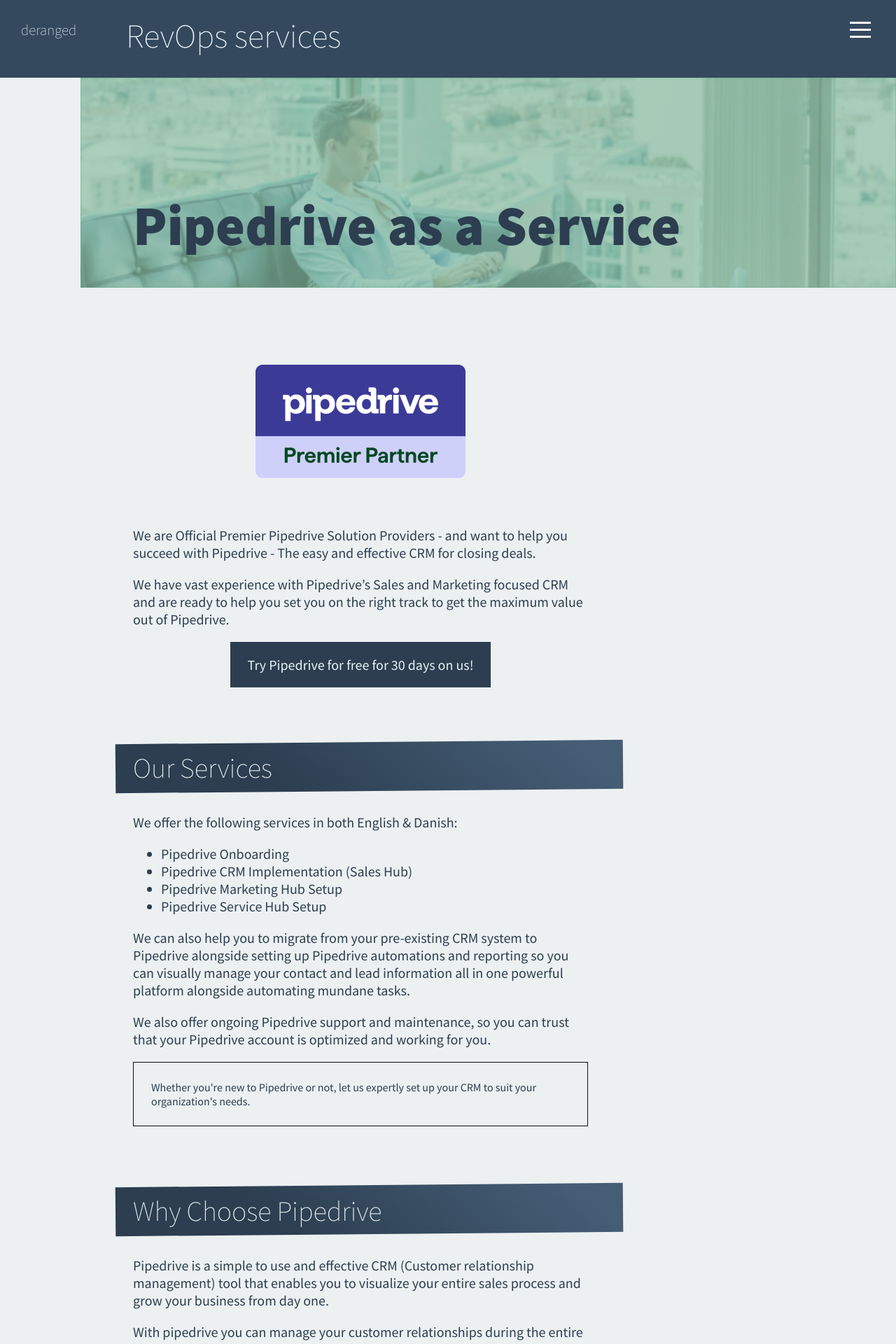
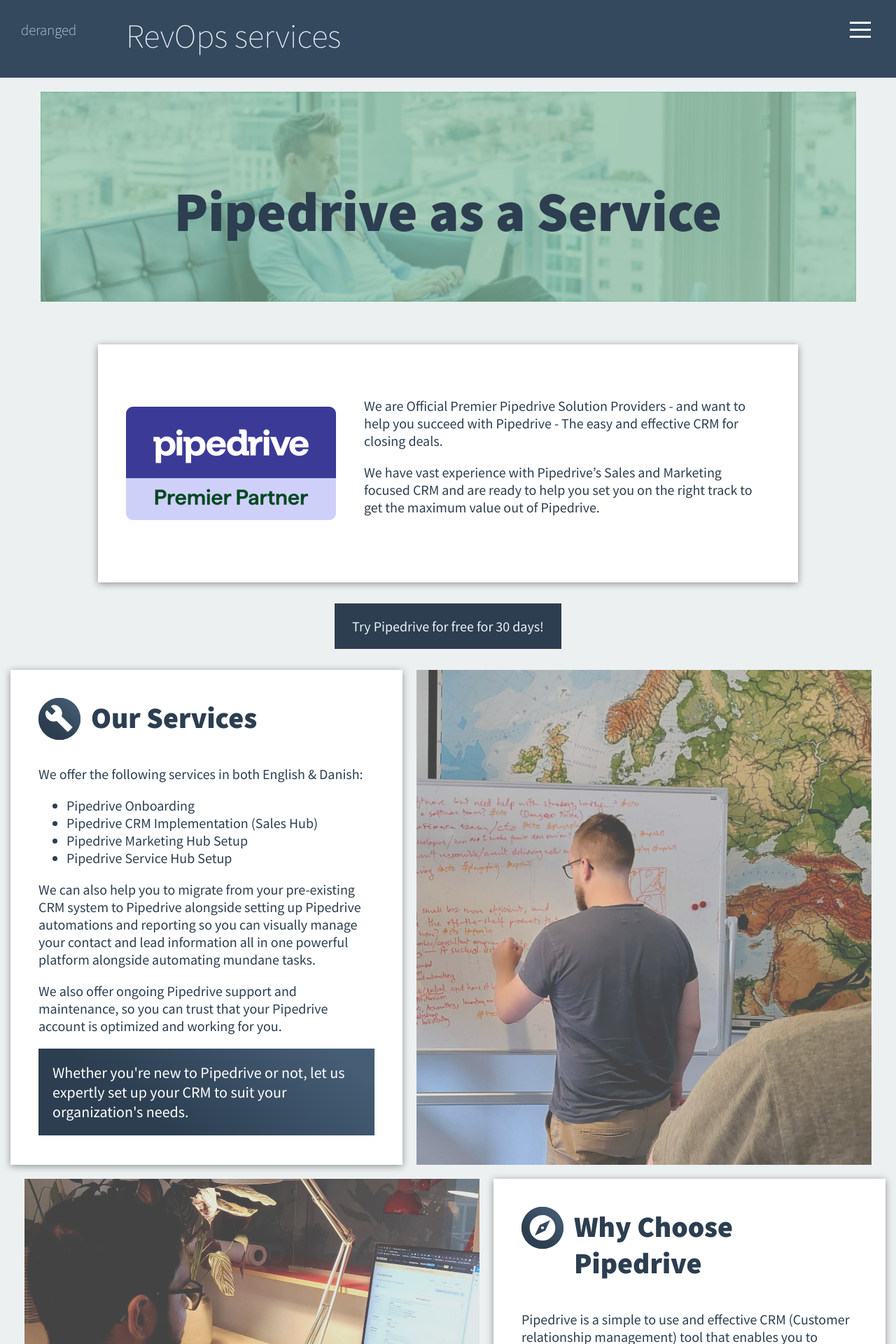
Before and after one commit to derangeddk/deranged.dk, a Jekyll site: the page built from _services/pipedrive.html, in a window 1280 px wide. Shown: the top 1920 px of the page at 70% size. Built offline with Jekyll 4.4.1, drawn with Linux system fonts in a browser that asks for light colours; comment, search, counter and statistics services are not loaded; some of the changed text lies outside the part shown.

Commit message:
Revamped serivces layout

```diff
--- a/_layouts/services.html
+++ b/_layouts/services.html
@@ -65,7 +65,6 @@
   main .header-overlay {
     position: absolute;
     overflow: hidden;
-    margin-left: 100px;
     background-color: #ecf0f1;
     opacity: 0.6;
   }
@@ -77,78 +76,107 @@
   }
   main h1 {
     text-align: left;
-    margin: 2em;
-    margin-left: 175px;
-    margin-bottom: 1em;
+    margin: 1.5em;
+    margin-left: 25px;
     margin-right: 25px;
     font-size: 4em;
     font-weight: bold;
     z-index: 1;
   }
-  main section > .image-wrapper {
-    margin-left: 175px;
-    max-width: 650px;
+  main .flex-row {
     display: flex;
+    width: 100%;
     justify-content: center;
+    padding-top: 1em;
   }
-  main section > .image-wrapper > img {
+  main .section-top {
+    display: flex;
+    align-items: center;
+    width: 1000px;
+    margin-top: 0;
+    padding-top: 1em;
+  }
+  main .section-top img {
     max-height: 300px;
     max-width: 600px;
+    padding-right: 2em;
   }
-  main section > ul {
-    margin-left: 175px;
+  main section > .h2-wrapper {
+    display: flex;
+    flex-direction: row;
   }
-  main section > h2 {
+  main section h2 {
     margin-bottom: 1em;
-    margin-top: 2em;
+    margin-top: 1em;
     padding-right: 25px;
-    font-size: 2em;
-    font-weight: 200;
-    margin-left: 175px;
+    font-size: 2.1em;
+    font-weight: 900;
     position: relative;
     max-width: 700px;
-    color: #ecf0f1;
+    color: #2c3e50;
     z-index: 2;
   }
-  main section > h2:before {
-    content: "";
+  main section .h2-icon {
+    background: #2c3e50;
     background-image: linear-gradient(40deg, #2c3e50 30%, #455d75 90%);
-    width: calc(100% + 25px);
-    max-width: 750px;
-    position: absolute;
-    top: -0.25em;
-    bottom: -0.25em;
-    left: 0;
-    z-index: -1;
-    transform: translate(-25px, -2px) rotate(-0.5deg);
+    border-radius: 100%;
+    margin-top: 40px;
+    margin-right: 15px;
+    height: 60px;
+    width: 60px;
+    padding: 8px;
   }
   main section > p,
   main section > ul {
-    margin-left: 175px;
     max-width: 650px;
   }
-  main > section {
-    width: 100%;
-    box-sizing: border-box;
+  main section {
+    background-color: #fff;
+    width: 650px;
+    padding-left: 2em;
+    padding-right: 2em;
+    padding-bottom: 1em;
+    box-shadow: 0 2px 10px rgba(0, 0, 0, 0.4);
+  }
+  main img.side-image {
+    max-height: 100%;
+    object-fit: cover;
+    max-width: 650px;
+    margin-left: 1em;
+    margin-right: 1em;
+    filter: contrast(80%);
+    opacity: 0.8;
+  }
+  .contact {
+    display: flex;
+    background: #2c3e50;
+    background-image: linear-gradient(145deg, #2c3e50 30%, #1b2b3a 90%);
+    color: #eaf1f7;
+    font-size: 0.8em;
+    width: 100vw;
+    margin-left: -15px;
+    margin-right: -15px;
+    margin-top: 1em;
+    margin-bottom: -190px;
+    padding: 50px 50px 50px 70px;
+  }
+  .contact .side-explanation {
+    padding: 15px;
   }
   main p.sidenote {
-    background: #ecf0f1;
-    border: 1px solid #070d14;
-    font-size: 0.8em;
-    padding: 25px;
+    color: white;
+    background-image: linear-gradient(40deg, #2c3e50 30%, #455d75 90%);
+    font-size: 1.1em;
+    padding: 20px;
     max-width: 650px;
-    margin-left: 175px;
   }
 
   @media (max-width: 1100px) {
     main h1 {
       margin-left: 20px;
     }
-    main section > h2 {
-      margin-left: 20px;
-    }
-    main section > p {
-      margin-left: 20px;
+    main section {
+      margin-left: 0;
     }
     main .header-overlay,
     main .header-image {
@@ -157,10 +185,22 @@
     main .header-overlay {
       margin-left: -15px;
     }
-    main section > .image-wrapper,
-    main section > ul,
-    main section > p.sidenote {
-      margin-left: 20px;
+    main .section-top {
+      flex-wrap: wrap;
+      justify-content: center;
+    }
+    main .section-top img {
+      padding-right: 0;
+    }
+    main .flex-row {
+      flex-wrap: wrap;
+    }
+    main img.side-image {
+      order: 2;
+      padding: 1em;
+      height: 300px;
+      width: 450px;
+      max-width: 100vw;
     }
   }
   @media (max-width: 950px) {
@@ -174,9 +214,13 @@
     main .header-image {
       height: 240px;
     }
-    main section > .image-wrapper > img {
+    main .section-top img {
       max-height: 200px;
       max-width: 400px;
+    }
+    .contact {
+      padding: 30px;
+      flex-wrap: wrap;
     }
   }
   @media (max-width: 600px) {
@@ -187,7 +231,7 @@
     main .header-image {
       display: none;
     }
-    main section > .image-wrapper > img {
+    main .section-top img {
       max-width: 400px;
     }
   }
@@ -195,7 +239,7 @@
     main {
       font-size: 1.1em;
     }
-    main section > .image-wrapper > img {
+    main .section-top img {
       max-width: 200px;
     }
   }
@@ -206,18 +250,20 @@
 </style>
 
 <main>
-  <div class="header-overlay" style="background-color: {{ page.color }};">
-    <img src="{{ page.header-img }}" class="header-image" alt="" />
+  <div class="flex-row">
+    <div class="header-overlay" style="background-color: {{ page.color }};">
+      <img src="{{ page.header-img }}" class="header-image" alt="" />
+    </div>
+    <h1>{{ page.title }}</h1>
   </div>
-  <h1>{{ page.title }}</h1>
-  <section>
-    <div class="image-wrapper">
+  <div class="flex-row">
+    <section class="section-top">
       <img src="{{ page.icon }}" alt="{{ page.alt }}" />
-    </div>
-  </section>
+      <div>{{ page.top-section }}</div>
+    </section>
+  </div>
   {{ content }}
 </main>
 
-{% if page.custom-form == nil %}
-  {% include get_a_quote.html subject=page.title %}
-{% endif %}
+{% if page.custom-form == nil %} {% include get_a_quote.html subject=page.title
+%} {% endif %}
--- a/_services/pipedrive.html
+++ b/_services/pipedrive.html
@@ -10,44 +10,45 @@
 meta: "Premier Pipedrive Solution Providers. We offer onboarding, CRM setup, automation, and support in English & Danish, to optimize Pipedrive for your business."
 excerpt: "We are here to support your Pipedrive journey with expert implementation, onboarding and sales process optimisation. Our partnership with Pipedrive allows us to guide your team through every step - from decision making to set up. We drive your success with Pipedrive."
 header-img: "img/entrepreneur-on-sofa.jpg"
+top-section: "<p>We are Official Premier Pipedrive Solution Providers - and want to help you succeed with Pipedrive - The easy and effective CRM for closing deals.</p>
+<p>We have vast experience with Pipedrive’s Sales and Marketing focused CRM and are ready to help you set you on the right track to get the maximum value out of Pipedrive.</p>"
 ---
 
 <style>
   .pipedriveWebForms {
-    margin-left: 175px;
-    max-width: 650px;
+    width: 550px;
+    border: 1px solid #1b2b3a;
+    background: #ecf0f1;
+    padding-top: 15px;
+    color: black;
+    position: relative;
   }
-  @media (max-width: 1100px) {
+  @media (max-width: 950px) {
     .pipedriveWebForms {
-      margin-left: 0;
+      width: 100%;
+      max-width: 550px;
+      padding-left: 16px;
+      padding-right: 16px;
     }
   }
 </style>
 
-<section>
-  <p>
-    We are Official Premier Pipedrive Solution Providers - and want to help you
-    succeed with Pipedrive - The easy and effective CRM for closing deals.
-  </p>
-  <p>
-    We have vast experience with Pipedrive’s Sales and Marketing focused CRM and
-    are ready to help you set you on the right track to get the maximum value
-    out of Pipedrive.
-  </p>
-</section>
-<section>
-  <div class="image-wrapper">
+<div class="flex-row">
   <a
     class="button"
-      style="width: auto"
+    style="width: auto; margin-top: 10px"
     href="https://app.pipedrive.com/affiliate/pdp-deranged-aps?utm_content=copy_text&utm_medium[…]_program&utm_source=deranged%20ApS&utm_term=pdp-deranged-aps"
   >
-      Try Pipedrive for free for 30 days on us!
+    Try Pipedrive for free for 30 days!
   </a>
 </div>
-</section>
+
+<div class="flex-row">
   <section>
+    <div class="h2-wrapper">
+      <img src="/img/build-icon.svg" class="h2-icon" />
       <h2>Our Services</h2>
+    </div>
     <p>We offer the following services in both English & Danish:</p>
     <ul>
       <li>Pipedrive Onboarding</li>
@@ -70,29 +71,43 @@
       suit your organization's needs.
     </p>
   </section>
+  <img class="side-image" src="/img/image-of-counsel.jpg" />
+</div>
+
+<div class="flex-row">
+  <img class="side-image" src="/img/image-of-devops.jpg" />
   <section>
+    <div class="h2-wrapper">
+      <img src="/img/explore-icon.svg" class="h2-icon" />
       <h2>Why Choose Pipedrive</h2>
+    </div>
     <p>
       Pipedrive is a simple to use and effective CRM (Customer relationship
-    management) tool that enables you to visualize your entire sales process and
-    grow your business from day one.
+      management) tool that enables you to visualize your entire sales process
+      and grow your business from day one.
     </p>
     <p>
-    With pipedrive you can manage your customer relationships during the entire
-    sales cycle, from leads to deal closing.
+      With pipedrive you can manage your customer relationships during the
+      entire sales cycle, from leads to deal closing.
     </p>
     <p>
       Pipedrive uses a kanban-style sales pipeline that lets you get an overview
-    of your sales activities at a glance, coupled with powerful automation tools
-    and over
+      of your sales activities at a glance, coupled with powerful automation
+      tools and over
       <a href="https://www.pipedrive.com/en/marketplace">
         400 different integrations
       </a>
       you can integrate your tech stack with ease.
     </p>
   </section>
+</div>
+
+<div class="flex-row">
   <section>
+    <div class="h2-wrapper">
+      <img src="/img/extension-icon.svg" class="h2-icon" />
       <h2>Pipedrive Features</h2>
+    </div>
     <p>
       Pipedrive is a feature rich CRM, here are some of the key components that
       will help you optimize your business.
@@ -121,13 +136,27 @@
       with Pipedrive.
     </p>
   </section>
+  <img class="side-image" src="/img/image-of-extra.jpg" />
+</div>
 
-<section>
-  <h2>Contact us</h2>
+<section class="contact">
   <div
     class="pipedriveWebForms"
     data-pd-webforms="https://webforms.pipedrive.com/f/cB8RiCNrzswvV9hcxgnb0wnAIvxJyTbVlCXdGieGYqr7oQXxIjxLYXHmt2yExZYCVZ"
   >
     <script src="https://webforms.pipedrive.com/f/loader"></script>
   </div>
+  <div class="side-explanation">
+    <p>
+      This contact form was built using Pipedrive’s Web Forms feature, part of
+      the LeadBooster add-on. These customisable, embeddable forms feed customer
+      data directly into your Pipedrive CRM, streamlining your lead management
+      process and helping your business grow.
+    </p>
+    <p>
+      Easily match the form's design to your brand’s style and colors, and use
+      them as standalone or embedded forms. We can create Pipedrive Web Forms
+      for your business so your web developers can embed them on your website.
+    </p>
+  </div>
 </section>
```
Also changed, not shown: _services/automation.html (+33 -31 lines), _services/coo.html (+32 -31 lines), _services/hubspot.html (+69 -34 lines), _services/sales-advice.html (+29 -31 lines). Lines whose indentation alone changed are shown as unchanged.
